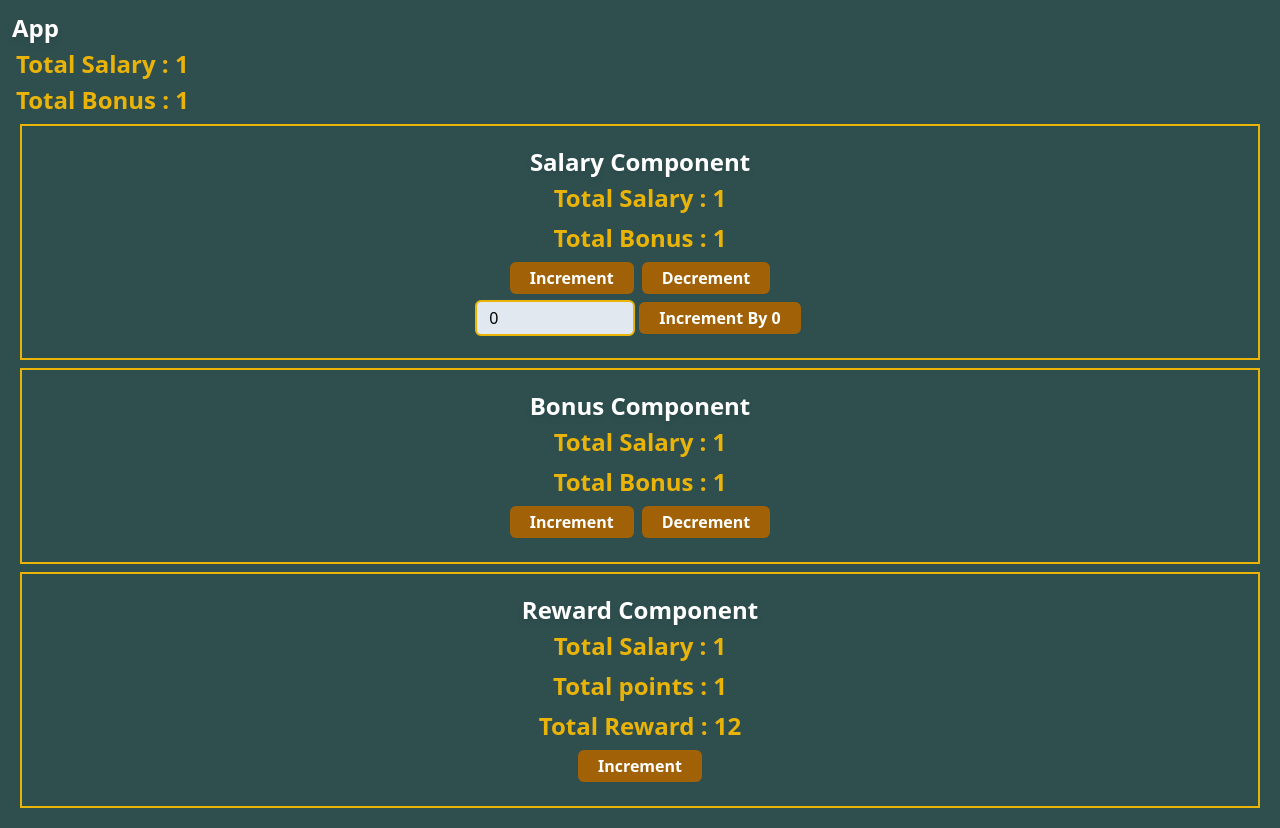
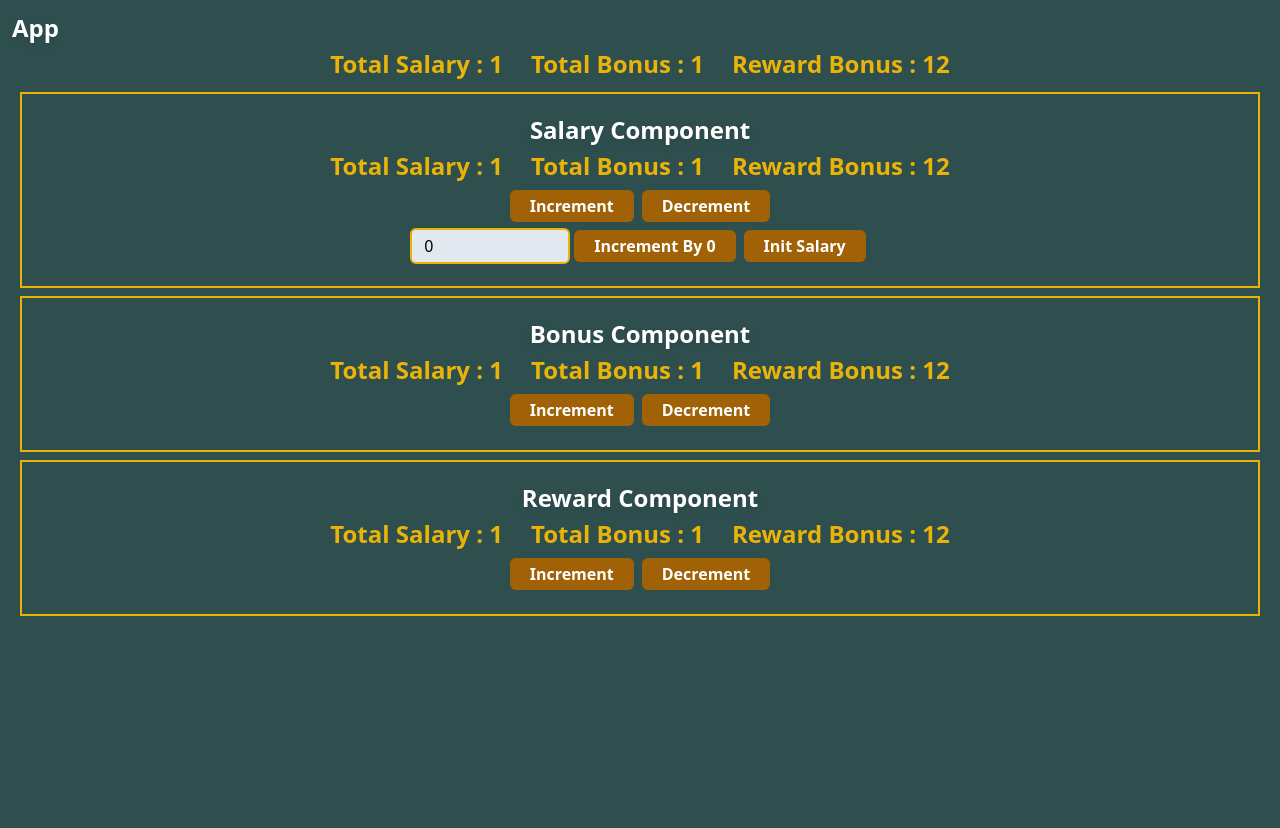
Before and after one commit to WebCoders1122/REDUX-Learning, a React (Vite) app in the folder React App with Redux Toolkit/: page / in a window 1280 px wide. After the commit the page ends 800 px from the top, so only its background shows below. Built offline with nearby package versions, Linux system fonts and the light colour scheme.

Commit message:
extraReducers added with asyncThunk

```diff
--- /dev/null
+++ b/React App with Redux Toolkit/db.json
@@ -0,0 +1,31 @@
+{
+    "employees" : [
+    {
+        "id":1,
+        "salary": 1200
+    },
+    {
+        "id":2,
+        "salary": "1300"
+    },
+    {
+        "id":3,
+        "salary": "1400"
+    }
+],
+"bonus" : [
+    {
+        "id":1,
+        "points":10
+    },
+    {
+        "id":2,
+        "points":12
+    },
+    {
+        "id":3,
+        "points":14
+    }
+]
+
+}
--- a/React App with Redux Toolkit/package.json
+++ b/React App with Redux Toolkit/package.json
@@ -11,6 +11,8 @@
   },
   "dependencies": {
     "@reduxjs/toolkit": "^2.2.1",
+    "axios": "^1.6.7",
+    "json-server": "^1.0.0-alpha.23",
     "react": "^18.2.0",
     "react-dom": "^18.2.0",
     "react-redux": "^9.1.0"
--- a/React App with Redux Toolkit/src/App.jsx
+++ b/React App with Redux Toolkit/src/App.jsx
@@ -8,12 +8,16 @@ import Reward from "./components/Rewards";
 const App = () => {
   const salary = useSelector((state) => state.account.salary);
   const points = useSelector((state) => state.bonus.points);
+  const rewardPoints = useSelector((state) => state.reward.rewardPoints);
 
   return (
     <div className='container p-3 w-screen'>
       <MainHeading>App</MainHeading>
-      <SubHeading>Total Salary : {salary}</SubHeading>
-      <SubHeading>Total Bonus : {points}</SubHeading>
+      <div className='flex justify-center items-center gap-5'>
+        <SubHeading>Total Salary : {salary}</SubHeading>
+        <SubHeading>Total Bonus : {points}</SubHeading>
+        <SubHeading>Reward Bonus : {rewardPoints}</SubHeading>
+      </div>
       <Account></Account>
       <Bonus></Bonus>
       <Reward></Reward>
--- a/React App with Redux Toolkit/src/components/Account.jsx
+++ b/React App with Redux Toolkit/src/components/Account.jsx
@@ -6,13 +6,23 @@ import {
   increment,
   decrement,
   incrementByAmount,
+  getUserByDB,
 } from "../slices/accountSlice";
 import { useSelector, useDispatch } from "react-redux";
 
 const Account = () => {
-  useSelector((state) => console.log(state));
-  const salary = useSelector((state) => state.account.salary);
+  // const salary = useSelector((state) => {
+  //   state.account.salary.pending
+  //     ? "Loading"
+  //     : state.account.salary.error
+  //     ? state.account.salary.error
+  //     : state.account.salary;
+  // });
+  // console.log(salary);
+  // const salary = useSelector((state) => state.account.salary);
+  const account = useSelector((state) => state.account);
   const points = useSelector((state) => state.bonus.points);
+  const rewardPoints = useSelector((state) => state.reward.rewardPoints);
 
   const dispatch = useDispatch();
   const [incAmount, setIncAmount] = useState(0);
@@ -20,8 +30,18 @@ const Account = () => {
   return (
     <div className='salaryContainer flex justify-center items-center flex-col p-5 m-2 border-2 border-yellow-500'>
       <MainHeading>Salary Component</MainHeading>
-      <SubHeading>Total Salary : {salary}</SubHeading>
-      <SubHeading>Total Bonus : {points}</SubHeading>
+      <div className='flex justify-center items-center gap-5'>
+        <SubHeading>
+          Total Salary :{" "}
+          {account.pending
+            ? "Loading..."
+            : account.error
+            ? account.error.message
+            : account.salary}
+        </SubHeading>
+        <SubHeading>Total Bonus : {points}</SubHeading>
+        <SubHeading>Reward Bonus : {rewardPoints}</SubHeading>
+      </div>
       <div className='actions text-center '>
         <Button onClick={() => dispatch(increment())}>Increment</Button>
         <Button onClick={() => dispatch(decrement())}>Decrement</Button>
@@ -35,6 +55,7 @@ const Account = () => {
         <Button onClick={() => dispatch(incrementByAmount(incAmount))}>
           Increment By {incAmount}
         </Button>
+        <Button onClick={() => dispatch(getUserByDB(1))}>Init Salary</Button>
       </div>
     </div>
   );
--- a/React App with Redux Toolkit/src/components/Bonus.jsx
+++ b/React App with Redux Toolkit/src/components/Bonus.jsx
@@ -7,13 +7,18 @@ import { useSelector, useDispatch } from "react-redux";
 const Bonus = () => {
   const salary = useSelector((state) => state.account.salary);
   const points = useSelector((state) => state.bonus.points);
+  const rewardPoints = useSelector((state) => state.reward.rewardPoints);
+
   const dispatch = useDispatch();
 
   return (
     <div className='bonusContainer flex justify-center items-center flex-col p-5 m-2 border-2 border-yellow-500'>
       <MainHeading>Bonus Component</MainHeading>
-      <SubHeading>Total Salary : {salary}</SubHeading>
-      <SubHeading>Total Bonus : {points}</SubHeading>
+      <div className='flex justify-center items-center gap-5'>
+        <SubHeading>Total Salary : {salary}</SubHeading>
+        <SubHeading>Total Bonus : {points}</SubHeading>
+        <SubHeading>Reward Bonus : {rewardPoints}</SubHeading>
+      </div>
       <div className='buttons'>
         <Button onClick={() => dispatch(increment())}>Increment</Button>
         <Button onClick={() => dispatch(decrement())}>Decrement</Button>
--- a/React App with Redux Toolkit/src/components/Rewards.jsx
+++ b/React App with Redux Toolkit/src/components/Rewards.jsx
@@ -2,7 +2,7 @@ import MainHeading from "./small-components/MainHeading";
 import SubHeading from "./small-components/SubHeading";
 import Button from "./small-components/Button";
 import { useSelector, useDispatch } from "react-redux";
-import { increment } from "../reducers/rewardReducer";
+import { increment, decrement } from "../reducers/rewardReducer";
 
 const Reward = () => {
   const salary = useSelector((state) => state.account.salary);
@@ -13,12 +13,14 @@ const Reward = () => {
   return (
     <div className='RewardContainer flex justify-center items-center flex-col p-5 m-2 border-2 border-yellow-500'>
       <MainHeading>Reward Component</MainHeading>
-      <SubHeading>Total Salary : {salary}</SubHeading>
-      <SubHeading>Total points : {points}</SubHeading>
-      <SubHeading>Total Reward : {rewardPoints}</SubHeading>
+      <div className='flex justify-center items-center gap-5'>
+        <SubHeading>Total Salary : {salary}</SubHeading>
+        <SubHeading>Total Bonus : {points}</SubHeading>
+        <SubHeading>Reward Bonus : {rewardPoints}</SubHeading>
+      </div>
       <div className='buttons'>
         <Button onClick={() => dispatch(increment())}>Increment</Button>
-        {/* <Button onClick={() => dispatch(decrement())}>Decrement</Button> */}
+        <Button onClick={() => dispatch(decrement())}>Decrement</Button>
       </div>
     </div>
   );
--- a/React App with Redux Toolkit/src/reducers/rewardReducer.jsx
+++ b/React App with Redux Toolkit/src/reducers/rewardReducer.jsx
@@ -7,11 +7,16 @@ const initialState = {
 
 // actions
 export const increment = createAction("reward/increment");
+export const decrement = createAction("reward/decrement");
 
 const rewardReducer = createReducer(initialState, (builder) => {
-  builder.addCase(increment, (state, action) => {
-    state.rewardPoints++;
-  });
+  builder
+    .addCase(increment, (state, action) => {
+      state.rewardPoints++;
+    })
+    .addCase(decrement, (state, action) => {
+      state.rewardPoints--;
+    });
 });
 
 export default rewardReducer;
--- a/React App with Redux Toolkit/src/slices/accountSlice.jsx
+++ b/React App with Redux Toolkit/src/slices/accountSlice.jsx
@@ -1,8 +1,19 @@
-import { createSlice } from "@reduxjs/toolkit";
+import { createSlice, createAsyncThunk } from "@reduxjs/toolkit";
+import axios from "axios";
 
 const initialState = {
   salary: 1,
 };
+
+export const getUserByDB = createAsyncThunk(
+  "account/getUserByDB",
+  async (userID, thunkAPI) => {
+    const { data } = await axios.get(
+      `http://localhost:8080/employees/${userID}`
+    );
+    return data.salary;
+  }
+);
 
 const acountSlice = createSlice({
   name: "account",
@@ -18,7 +29,20 @@ const acountSlice = createSlice({
       state.salary += action.payload;
     },
   },
+  extraReducers: (builder) => {
+    builder
+      .addCase(getUserByDB.fulfilled, (state, action) => {
+        state.salary = action.payload;
+        state.pending = false;
+      })
+      .addCase(getUserByDB.rejected, (state, action) => {
+        state.error = action.error;
+        state.pending = false;
+      })
+      .addCase(getUserByDB.pending, (state, action) => {
+        state.pending = true;
+      });
+  },
 });
-console.log(acountSlice);
 export const { increment, decrement, incrementByAmount } = acountSlice.actions;
 export default acountSlice.reducer;
--- a/React App with Redux Toolkit/src/slices/bonusSlice.jsx
+++ b/React App with Redux Toolkit/src/slices/bonusSlice.jsx
@@ -1,8 +1,11 @@
-import { createSlice } from "@reduxjs/toolkit";
+import { createSlice, createAction } from "@reduxjs/toolkit";
 
 const initialState = {
   points: 1,
 };
+
+//actions
+const incrementPointsBySalary = createAction("account/incrementByAmount");
 
 const bonusSlice = createSlice({
   name: "bonus",
@@ -15,6 +18,13 @@ const bonusSlice = createSlice({
       state.points -= 1;
     },
   },
+  extraReducers: (builder) => {
+    builder.addCase(incrementPointsBySalary, (state, action) => {
+      if (action.payload >= 100) {
+        state.points++;
+      }
+    });
+  },
 });
 
 export const { increment, decrement } = bonusSlice.actions;
```
Also changed, not shown: 1 other file (tests, documents, lock files or other folders).
